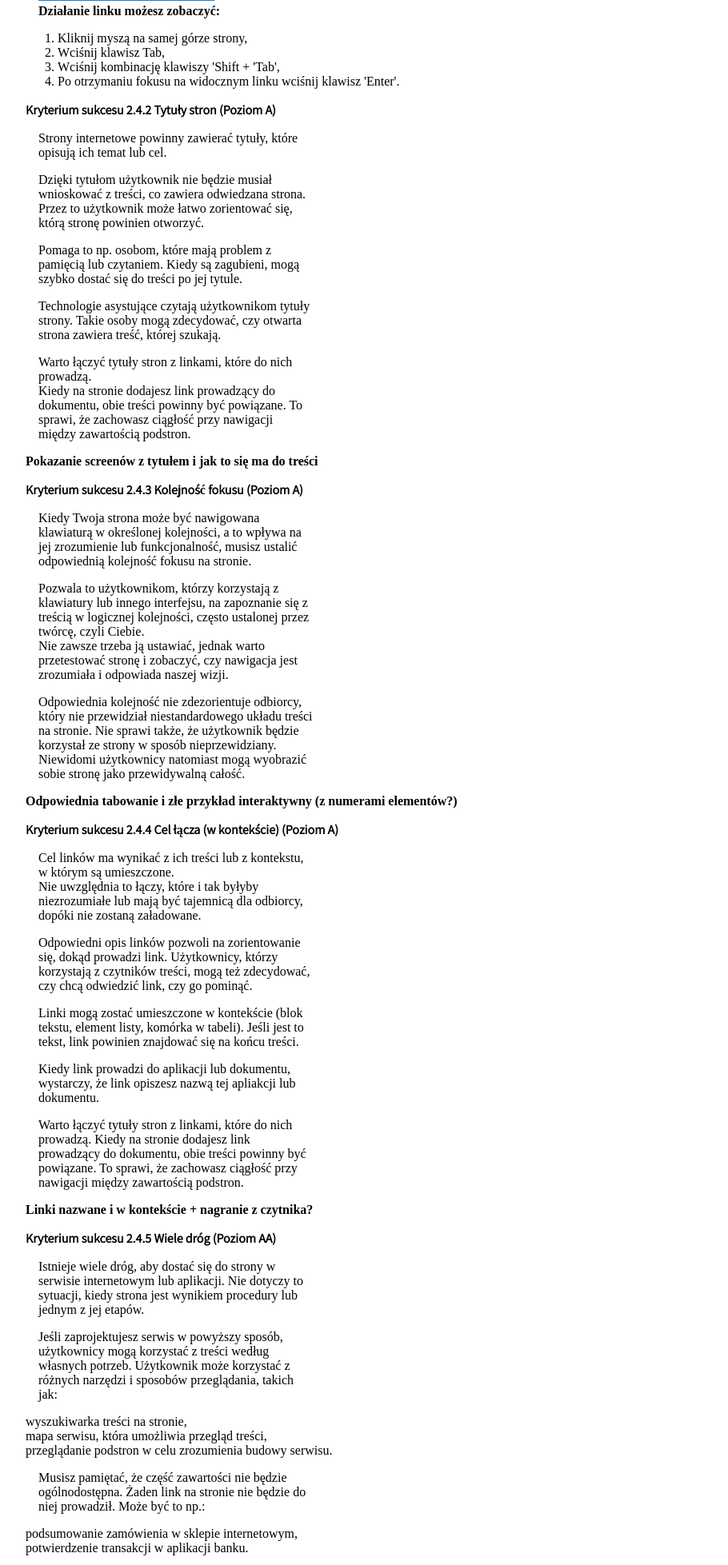
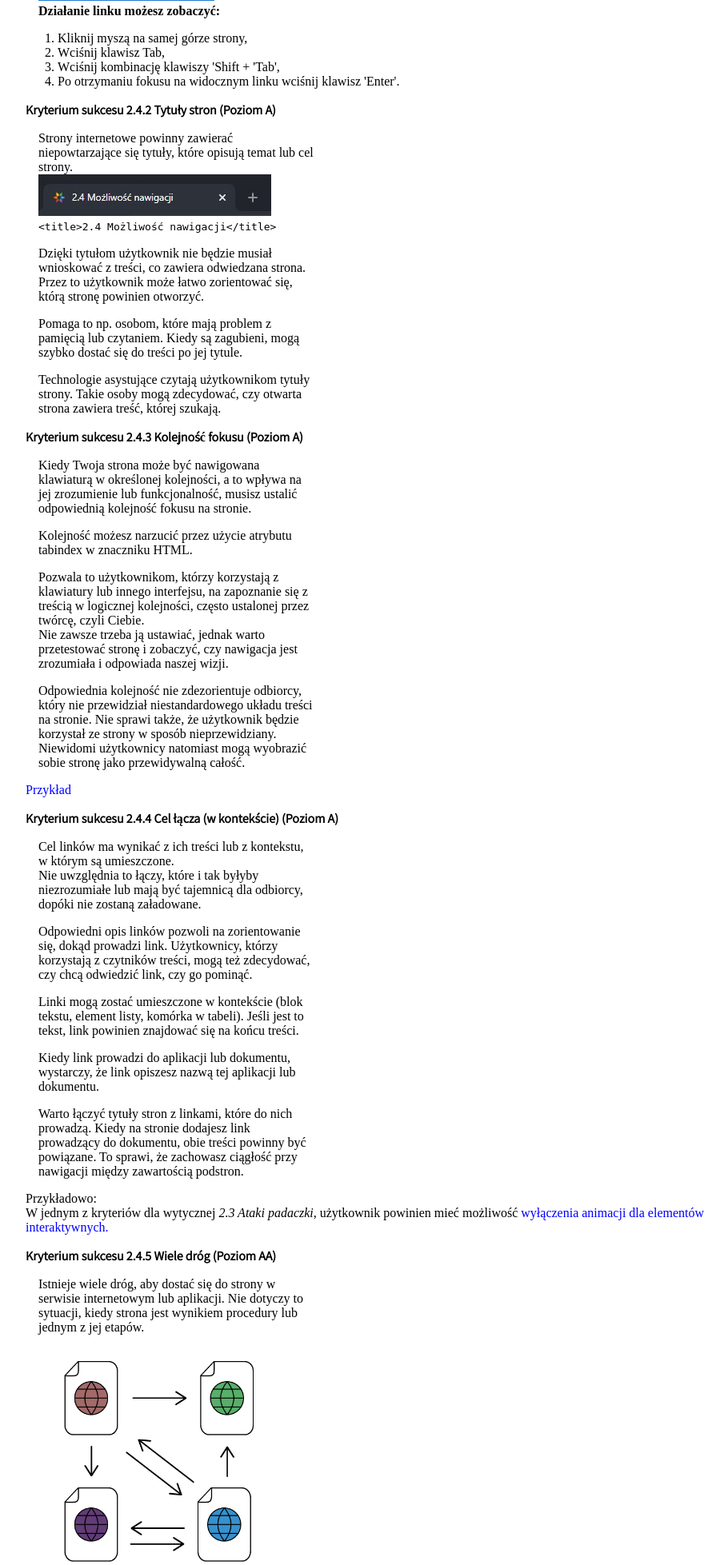
Before and after one commit to weronika265/accessibility_website, a Symfony app: template app/templates/WCAG/WCAG_success_criteria/2_4_nav.html.twig in a window 1280 px wide. Shown: the part 1182-3139 px from the top of the page at 80% size, without its empty margins (298-1208 px from the left). Run offline with Twig, Linux system fonts and the light colour scheme; the template is opened without the code that fills it, so the values that code supplies are empty; some libraries are stand-ins or nearby versions; some web fonts are replaced.

Commit message:
- new assets added

```diff
--- a/app/templates/WCAG/WCAG_success_criteria/2_3_epilepsy.html.twig
+++ b/app/templates/WCAG/WCAG_success_criteria/2_3_epilepsy.html.twig
@@ -66,7 +66,7 @@
             <div>
                 <h3 id="2_3_2">Kryterium sukcesu 2.3.2 Trzy błyski (Poziom AAA)</h3>
                 <p class="txt-format">
-                    Kryterium ogranicza jeszcze bardziej błyski w porównaniu do <a href="#2_3_1">Kryterium sukcesu 2.3.1 Trzy błyski lub wartości poniżej progu (Poziom A)</a>.
+                    Kryterium ogranicza jeszcze bardziej błyski w porównaniu do <a style="color: blue;" href="#2_3_1">Kryterium sukcesu 2.3.1 Trzy błyski lub wartości poniżej progu (Poziom A)</a>.
                     Sprawia to, że ograniczenia dotyczą nawet jednego piksela ekranu.<br/>
                 </p>
             </div>
--- a/app/templates/WCAG/WCAG_success_criteria/2_4_nav.html.twig
+++ b/app/templates/WCAG/WCAG_success_criteria/2_4_nav.html.twig
@@ -60,7 +60,11 @@
             <div>
                 <h3 id="2_4_2">Kryterium sukcesu 2.4.2 Tytuły stron (Poziom A)</h3>
                 <p class="txt-format">
-                    Strony internetowe powinny zawierać tytuły, które opisują ich temat lub cel.
+                    Strony internetowe powinny zawierać niepowtarzające się tytuły, które opisują temat lub cel strony.<br/>
+                    <img src="{{ asset('img/2_4_2.jpg') }}" /><br/>
+                    <code>
+                        &lt;title&gt;2.4 Możliwość nawigacji&lt;/title&gt;
+                    </code>
                 </p>
                 <p class="txt-format">
                     Dzięki tytułom użytkownik nie będzie musiał wnioskować z treści, co zawiera odwiedzana strona.
@@ -72,18 +76,15 @@
                 <p class="txt-format">
                     Technologie asystujące czytają użytkownikom tytuły strony. Takie osoby mogą zdecydować, czy otwarta strona zawiera treść, której szukają.
                 </p>
-                <p class="txt-format">
-                    Warto łączyć tytuły stron z linkami, które do nich prowadzą.<br/>
-                    Kiedy na stronie dodajesz link prowadzący do dokumentu, obie treści powinny być powiązane.
-                    To sprawi, że zachowasz ciągłość przy nawigacji między zawartością podstron.
-                </p>
-                <strong>Pokazanie screenów z tytułem i jak to się ma do treści</strong>
             </div>
             <div>
                 <h3 id="2_4_3">Kryterium sukcesu 2.4.3 Kolejność fokusu (Poziom A)</h3>
                 <p class="txt-format">
                     Kiedy Twoja strona może być nawigowana klawiaturą w określonej kolejności, a to wpływa na jej zrozumienie lub
                     funkcjonalność, musisz ustalić odpowiednią kolejność fokusu na stronie.
+                </p>
+                <p class="txt-format">
+                    Kolejność możesz narzucić przez użycie atrybutu tabindex w znaczniku HTML.
                 </p>
                 <p class="txt-format">
                     Pozwala to użytkownikom, którzy korzystają z klawiatury lub innego interfejsu, na zapoznanie się z treścią
@@ -95,7 +96,9 @@
                     Nie sprawi także, że użytkownik będzie korzystał ze strony w sposób nieprzewidziany.<br/>
                     Niewidomi użytkownicy natomiast mogą wyobrazić sobie stronę jako przewidywalną całość.
                 </p>
-                <strong>Odpowiednia tabowanie i złe przykład interaktywny (z numerami elementów?)</strong>
+                <p>
+                    <a href="{{ url('_2_4_3_example') }}" style="color: blue;">Przykład</a><br/>
+                </p>
             </div>
             <div>
                 <h3 id="2_4_4">Kryterium sukcesu 2.4.4 Cel łącza (w kontekście) (Poziom A)</h3>
@@ -112,20 +115,25 @@
                     Jeśli jest to tekst, link powinien znajdować się na końcu treści.
                 </p>
                 <p class="txt-format">
-                    Kiedy link prowadzi do aplikacji lub dokumentu, wystarczy, że link opiszesz nazwą tej apliakcji lub dokumentu.
+                    Kiedy link prowadzi do aplikacji lub dokumentu, wystarczy, że link opiszesz nazwą tej aplikacji lub dokumentu.
                 </p>
                 <p class="txt-format">
                     Warto łączyć tytuły stron z linkami, które do nich prowadzą.
                     Kiedy na stronie dodajesz link prowadzący do dokumentu, obie treści powinny być powiązane.
                     To sprawi, że zachowasz ciągłość przy nawigacji między zawartością podstron.
                 </p>
-                <strong>Linki nazwane i w kontekście + nagranie z czytnika?</strong>
+                <p>
+                    Przykładowo:<br/>
+                    W jednym z kryteriów dla wytycznej <i>2.3 Ataki padaczki</i>, użytkownik powinien mieć możliwość
+                    <a style="color: blue;" href="{{ url('epilepsy_index') }}#2_3_3">wyłączenia animacji dla elementów interaktywnych.</a>
+                </p>
             </div>
             <div>
                 <h3 id="2_4_5">Kryterium sukcesu 2.4.5 Wiele dróg (Poziom AA)</h3>
                 <p class="txt-format">
                     Istnieje wiele dróg, aby dostać się do strony w serwisie internetowym lub aplikacji. Nie dotyczy to sytuacji, kiedy strona jest
-                    wynikiem procedury lub jednym z jej etapów.
+                    wynikiem procedury lub jednym z jej etapów.<br/>
+                    <img src="{{ asset('img/rozne_miejsca.jpg') }}" style="width: 300px; height: auto;" />
                 </p>
                 <p class="txt-format">
                     Jeśli zaprojektujesz serwis w powyższy sposób, użytkownicy mogą korzystać z treści według własnych potrzeb.
@@ -135,6 +143,7 @@
                     <li>mapa serwisu, która umożliwia przegląd treści,</li>
                     <li>przeglądanie podstron w celu zrozumienia budowy serwisu.</li>
                 </ul>
+                <img src="{{ asset('img/searchbar.jpg') }}" style="width: 250px; height: auto;" />
                 </p>
                 <p class="txt-format">
                     Musisz pamiętać, że część zawartości nie będzie ogólnodostępna. Żaden link na stronie nie będzie do niej prowadził. Może być to np.:
@@ -143,18 +152,36 @@
                     <li>potwierdzenie transakcji w aplikacji banku.</li>
                 </ul>
                 </p>
-                <strong>Jakie są opcje + grafika z chronologią, jak można przechodzić?</strong>
             </div>
             <div>
                 <h3 id="2_4_6">Kryterium sukcesu 2.4.6 Nagłówki i etykiety (Poziom AA)</h3>
                 <p class="txt-format">
-                    Wszelkie nagłówki i etykiety na stronie muszą opisywać wyświetlaną zawartość. Do opisu najlepiej używać pojedyńczych słów lub krótkich opisów.
+                    Wszelkie nagłówki i etykiety na stronie muszą opisywać wyświetlaną zawartość. Do opisu najlepiej używać pojedynczych słów lub krótkich opisów.
+                </p>
+                <p class="txt-format">
+                    <pre>
+                    <code>
+                        &lt;h1&gt;Nowy plac zabaw&lt;/h1&gt;
+                        &lt;p&gt;W dniu 21 kwietnia odbędzie się oficjalne otwarcie nowego placu zabaw.&lt;/p&gt;
+                        &lt;h3&gt;Atrakcje&lt;/h3&gt;
+                        &lt;p&gt;Podczas uroczystości wystąpią młode talenty z pobliskich szkół.&lt;/p&gt;
+                    </code>
+                    </pre>
+                </p>
+                <p class="txt-format">
+                    <label for="email">Email</label>
+                    <input type="email" name="email" id="email">
+                <pre>
+                    <code>
+                        &lt;label for="email"&gt;Email&lt;/label&gt;
+                        &lt;input type="email" name="email" id="email"/&gt;
+                    </code>
+                    </pre>
                 </p>
                 <p class="txt-format">
                     Pozwala to zrozumieć, co zawiera strona i jak została ułożona treść.<br/>
                     Dzięki zrozumiałym oznaczeniom treści, szukaną zawartość jest znacznie łatwiej zlokalizować.
                 </p>
-                <strong>Przykład nagłówków do segregowania treści + formularz z opisem pól</strong>
             </div>
             <div>
                 <h3 id="2_4_7">Kryterium sukcesu 2.4.7 Widoczny fokus (Poziom AA)</h3>
@@ -166,7 +193,7 @@
                     Skupienie na elemencie pozwala również zrozumieć jego funkcje, np. przy
                     podświetleniu pola formularza widzimy, że można wprowadzić tekst.
                 </p>
-                <strong>Podstrona z pokazanym działaniem fokusu i bez (pola, że tu działa, a tu nie?)</strong>
+                <img src="{{ asset('img/2_4_7.jpg') }}">
             </div>
             <div>
                 <h3 id="2_4_8">Kryterium sukcesu 2.4.8 Lokalizacja (Poziom AAA)</h3>
@@ -185,9 +212,9 @@
                 </p>
                 <p class="txt-format">
                     Jednym ze sposobów na pokazanie obecnej lokalizacji na stronie jest menu okruszkowe. Pokazuje ono ścieżkę odwiedzanych stron.<br/>
-                    Standardem jest także możliwość powrotu do strony głównej po kliknięciu ikony, która jest zazwyczaj widoczna na górze strony.
+                    Standardem jest także możliwość powrotu do strony głównej po kliknięciu ikony, która jest zazwyczaj widoczna na górze strony.<br/><br/>
+                    <img src="{{ asset('img/breadcrumb.jpg') }}" style="width: 250px; height: auto;" />
                 </p>
-                <strong>Menu okruszkowe, przejście na stronę główną po wciśnięciu ikony - grafiki</strong>
             </div>
             <div>
                 <h3 id="2_4_9">Kryterium sukcesu 2.4.9 Cel łącza (z samego łącza) (Poziom AAA)</h3>
@@ -197,19 +224,23 @@
                     Nie uwzględnia to łącz, które i tak byłyby niezrozumiałe lub mają być tajemnicą dla odbiorcy, dopóki nie zostaną załadowane.
                 </p>
                 <p class="txt-format">
-                    Jest to kryterium podobne do <a href="#2_4_4">Kryterium sukcesu 2.4.4 Cel łącza (w kontekście) (Poziom A)</a>. Różnica jest taka, że
+                    Jest to kryterium podobne do <a style="color: blue;" href="#2_4_4">Kryterium sukcesu 2.4.4 Cel łącza (w kontekście) (Poziom A)</a>. Różnica jest taka, że
                     cel łącza musi wynikać z jego treści, a nie z kontekstu, w którym się znajduje.
                 </p>
                 <p class="txt-format">
                     Najlepiej, aby linki, które prowadzą do tej samej treści miały ten sam opis.
                     Natomiast łącza, które wskazują na inną treść, dla odróżnienia zawierały inny opis.
                 </p>
-                <strong>Pokazane na grafice, że muszą być nazwane, z kontekstem skreślone.</strong>
+                <p>
+                    Przykładowo:<br/>
+                    <a style="color: blue;" href="{{ url('epilepsy_index') }}#2_3_3">Kryterium sukcesu 2.3.3 Animacja po interakcji</a>
+                    pozwala użytkownikowi na wyłączenie animacji elementów interaktywnych.
+                </p>
             </div>
             <div>
                 <h3 id="2_4_10">Kryterium sukcesu 2.4.10 Nagłówki sekcji (Poziom AAA)</h3>
                 <p class="txt-format">
-                    Nagłówki są używane do porządkowania treści i oznaczają podziały na sekcje.
+                    Nagłówki są używane do porządkowania treści i oznaczają podziały na sekcje.<br/><br/>
                     <strong>WAŻNE</strong><br/>
                     Dotyczy to treści tekstowych, a nie komponentów interfejsu, co jest opisane w <strong>DODAĆ ZAŁĄCZNIK DO TREŚCI Kryterium sukcesu 4.1.2 Nazwa, rola, wartość (Poziom A)</strong>.
                 </p>
@@ -221,7 +252,28 @@
                 <p class="txt-format">
                     Korzystanie z nagłówków pozwala także użytkownikom na przeskakiwanie po nagłówkach, bez potrzeby czytania powiązanego tekstu.
                 </p>
-                <strong>Pokazane nagłówki na stronie, które oznaczają treści - grafika</strong>
+                <p>
+                <h1>Najważniejsza część</h1>
+                <section>Treść powiązana z nagłówkiem &lt;h1&gt;.</section>
+                <h2>Mniej ważna część</h2>
+                <section>
+                    Treść powiązana z nagłówkiem &lt;h2&gt;.
+                        <h3>Jeszcze mniej ważna część</h3>
+                        <section>Treść powiązana z nagłówkiem &lt;h3&gt;.</section>
+                </section>
+                </p>
+                <pre>
+                    <code>
+                        &lt;h1&gt;Najważniejsza część&lt;/h1&gt;
+                        &lt;section&gt;Treść powiązana z nagłówkiem &lt;h1&gt;.&lt;/section&gt;
+                        &lt;h2&gt;Mniej ważna część&lt;/h2&gt;
+                        &lt;section&gt;
+                            Treść powiązana z nagłówkiem &lt;h2&gt;.
+                            &lt;h3&gt;Jeszcze mniej ważna część&lt;/h3&gt;
+                            &lt;section&gt;Treść powiązana z nagłówkiem &lt;h3&gt;.&lt;/section&gt;
+                        &lt;/section&gt;
+                    </code>
+                </pre>
             </div>
         </div>
         </div>
--- a/app/templates/WCAG/WCAG_success_criteria/examples/1_3_4_dobry.html.twig
+++ b/app/templates/WCAG/WCAG_success_criteria/examples/1_3_4_dobry.html.twig
@@ -1,3 +1,7 @@
+{% block title %}
+    1.3.4 Dobry przykład
+{% endblock %}
+
 <style>
     .flex-container {
         display: flex;
--- a/app/templates/WCAG/WCAG_success_criteria/examples/1_3_4_zly.html.twig
+++ b/app/templates/WCAG/WCAG_success_criteria/examples/1_3_4_zly.html.twig
@@ -1,3 +1,7 @@
+{% block title %}
+    1.4.3 Zły przykład
+{% endblock %}
+
 <style>
     .container {
         display: flex;
--- a/app/templates/WCAG/WCAG_success_criteria/examples/2_1_2_example.html.twig
+++ b/app/templates/WCAG/WCAG_success_criteria/examples/2_1_2_example.html.twig
@@ -1,3 +1,7 @@
+{% block title %}
+    2.1.2 Przykład
+{% endblock %}
+
 <h1>Przykład do kryterium sukcesu 2.1.2 Bez pułapki na klawiaturę</h1>
 <h2>Formularz</h2>
 <p><i>Pole numer 2</i> blokuje dalszą nawigację przy użyciu klawiatury.</p>
--- a/app/templates/footer.html.twig
+++ b/app/templates/footer.html.twig
@@ -9,6 +9,7 @@
                     id="logo2"
             />
             <p><a href="{{ url('projekt_info_index') }}">Informacja o projekcie</a></p>
+            <p style="margin-top: 0;"><a href="{{ url('mapa_serwisu_index') }}">Mapa serwisu</a></p>
             <!-- <div id="contact_info">
                     <p>Informacje kontaktowe</p>
                     <div class="indent">
```
Also changed, not shown: app/src/Controller/SiteController.php (+18 -0 lines), app/src/Controller/wcagController.php (+18 -0 lines), app/templates/WCAG/WCAG_success_criteria/2_5_inputs.html.twig (+18 -2 lines), app/templates/WCAG/WCAG_success_criteria/examples/2_4_3_example.html.twig (added, +67 -0 lines), app/templates/mapa_serwisu.html.twig (added, +113 -0 lines), app/public/img/2_4_2.jpg (added), app/public/img/2_4_7.jpg (added), app/public/img/breadcrumb.jpg (added), app/public/img/rozne_miejsca.jpg (added), app/public/img/searchbar.jpg (added), 3 other files.
